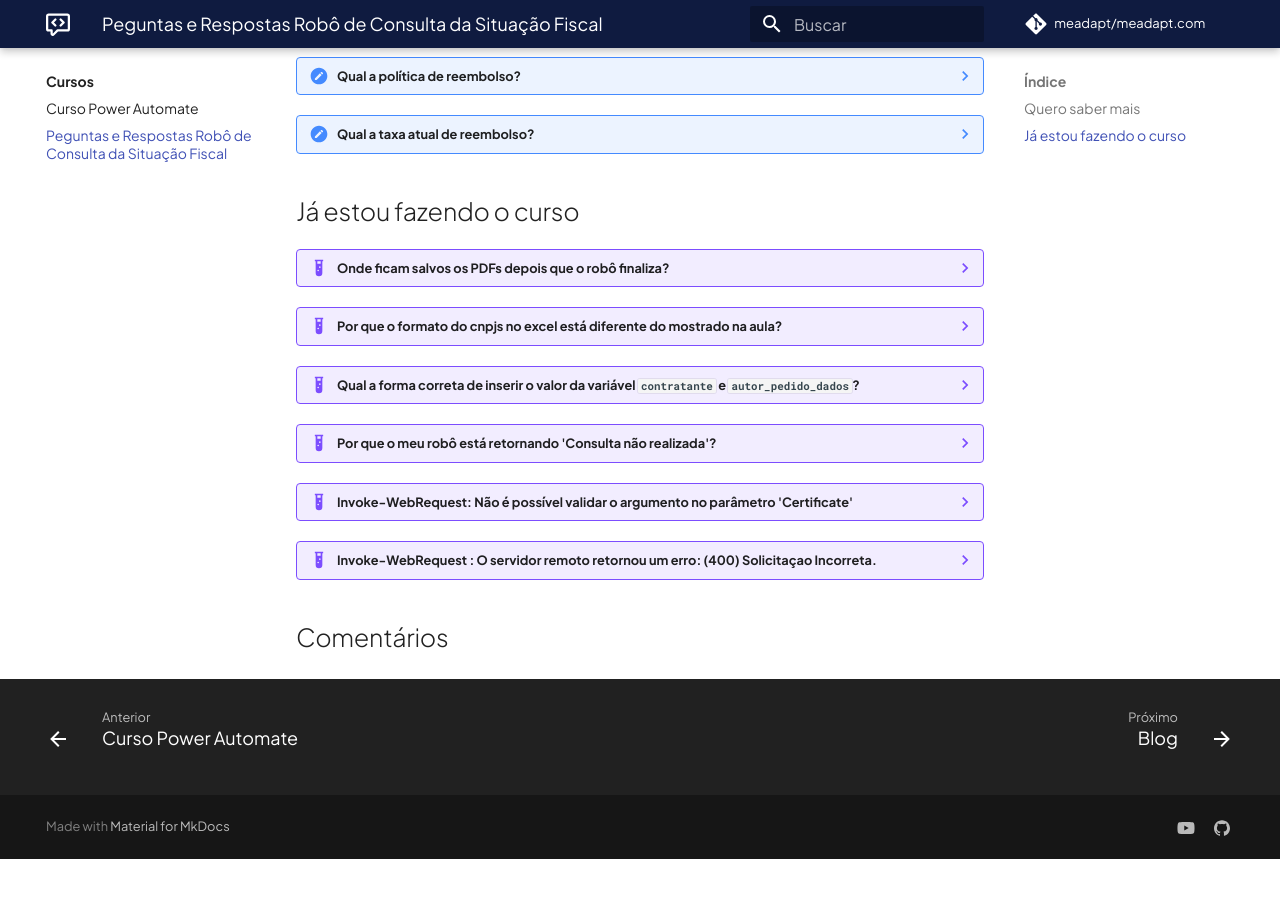
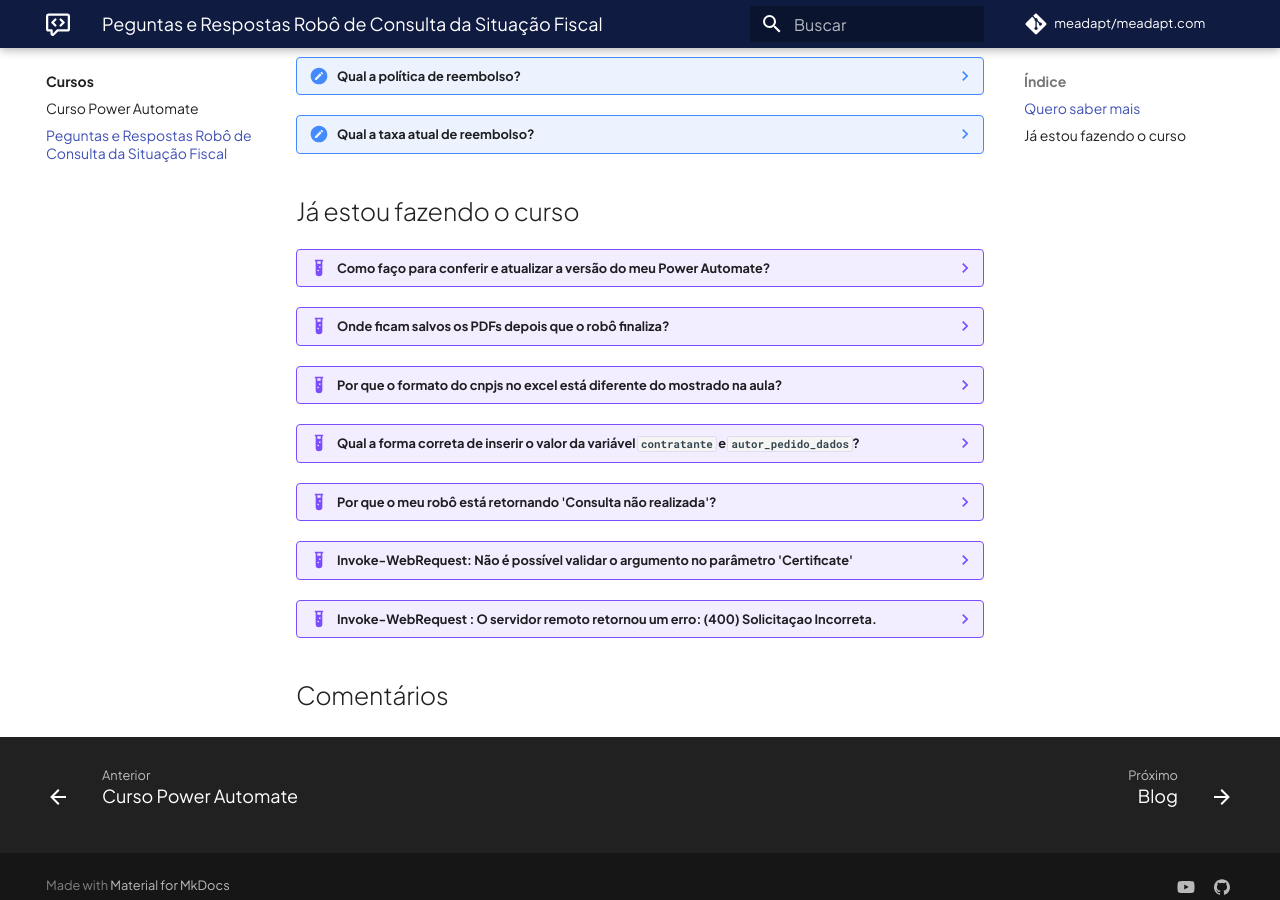
Before and after one commit to meadapt/meadapt.com, an MkDocs documentation site: the page built from docs/courses/robo_situacao_fiscal.md, in a window 1280 px wide and 900 px high, scrolled down 735 px. Built offline with MkDocs 1.6.1 and Material for MkDocs 9.7.7, drawn with Linux system fonts in a browser that asks for light colours; comment, search, counter and statistics services are not loaded; before the commit the page ends 1594 px from its top, so only the background shows below that.

Commit message:
docs(faq): addiciona video de como atualizar automate

```diff
--- a/docs/courses/robo_situacao_fiscal.md
+++ b/docs/courses/robo_situacao_fiscal.md
@@ -59,6 +59,14 @@
 
 ## Já estou fazendo o curso
 
+??? example "Como faço para conferir e atualizar a versão do meu Power Automate?"
+
+    Se nenhuma das perguntas abaixo solucionou seu problema, não se preocupe vamos te ajudar!
+
+    Você também pode entrar em contato conosco na plataforma do curso, mas antes, certifique-se que sua versão do Power Automate é a mais atual. Preparamos o vídeo abaixo para te ajudar, caso precise.
+
+    <iframe width="1000" height="315" src="https://www.youtube.com/embed/ZJcQA4JRZMw" title="YouTube video player" frameborder="0" allow="accelerometer; autoplay; clipboard-write; encrypted-media; gyroscope; picture-in-picture; web-share" referrerpolicy="strict-origin-when-cross-origin" allowfullscreen></iframe>
+
 ??? example "Onde ficam salvos os PDFs depois que o robô finaliza?"
 
     Os Pdfs ficam salvos na pasta que você definiu na variável `caminho_pasta`.
```
